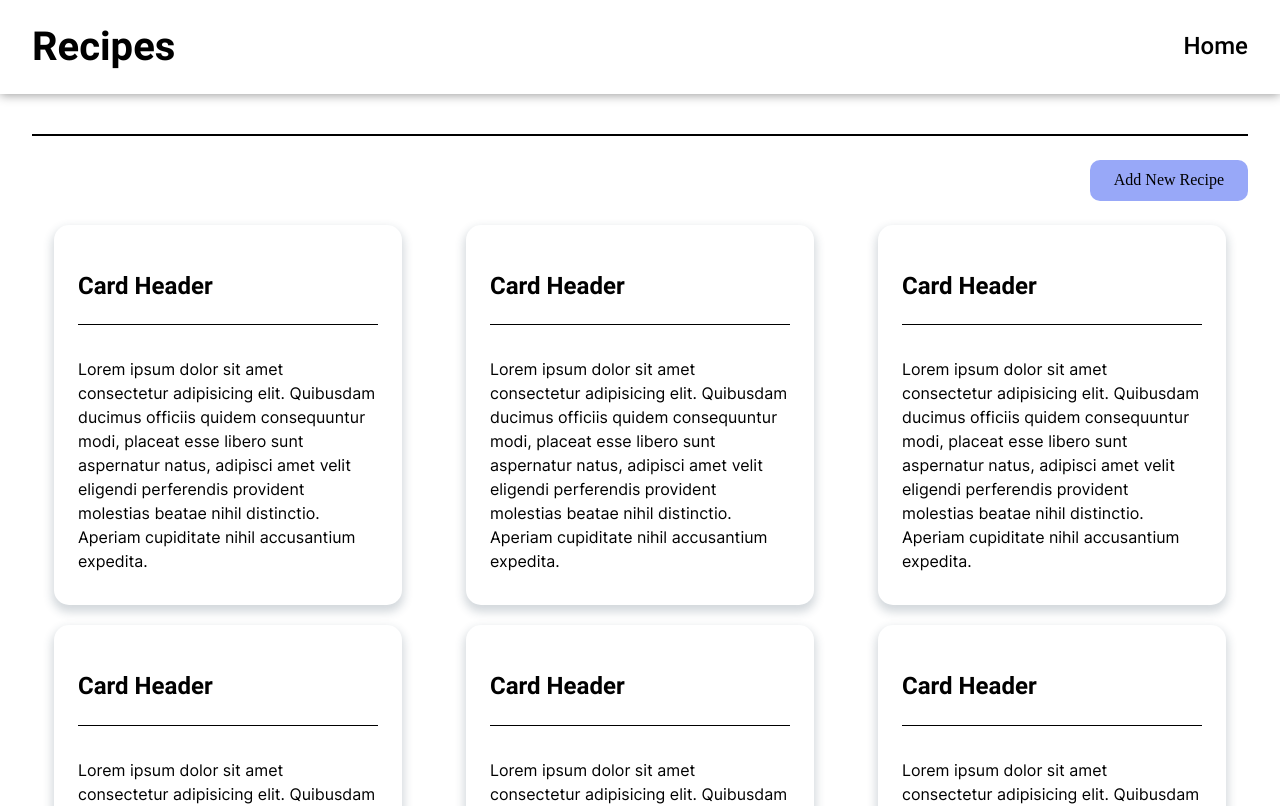
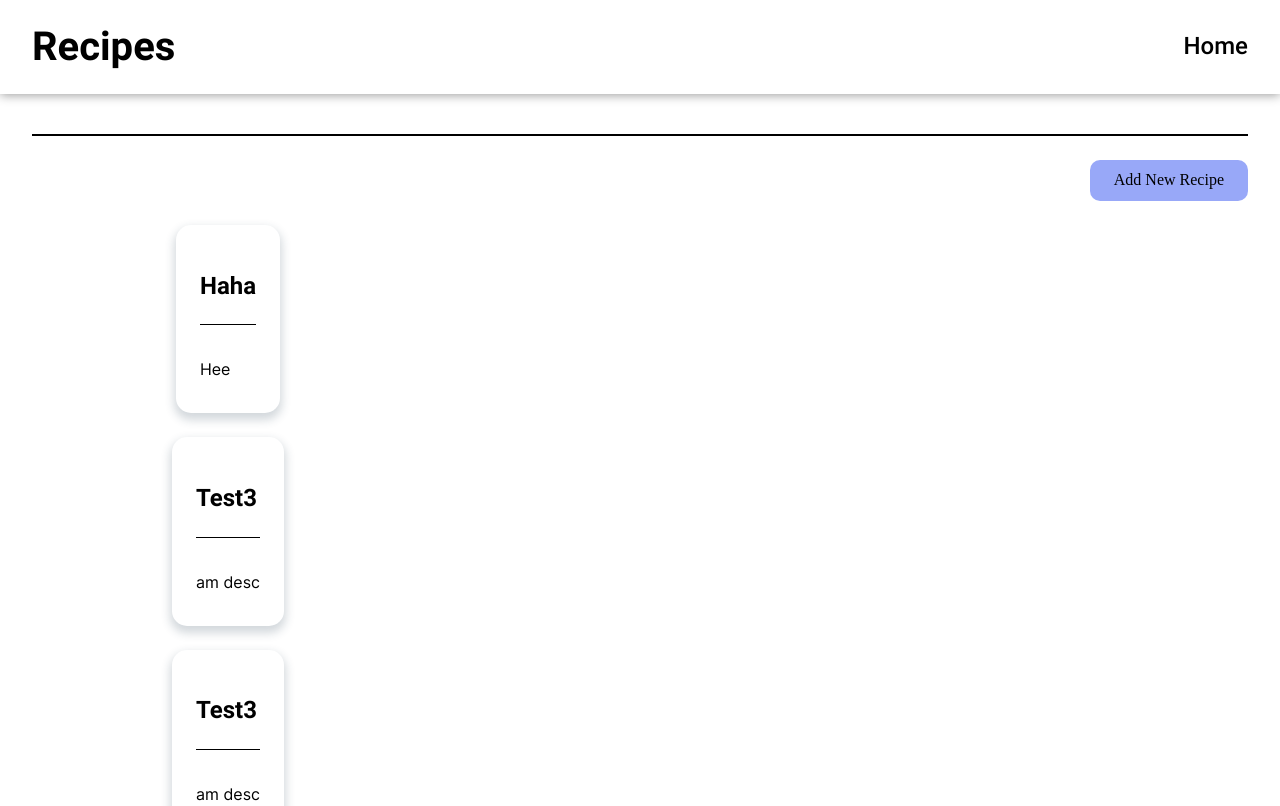
Before and after one commit to Qusz/vue-recipe-app, a Vue app: page / in a window 1280 px wide. Shown: the top 806 px of the page. Built offline with nearby package versions, Linux system fonts and the light colour scheme; data requests are answered from the project's data file.

Commit message:
adds delete recipe

```diff
--- a/db.json
+++ b/db.json
@@ -1,64 +1,87 @@
 {
   "recipes": [
     {
-      "id": 2,
-      "name": "Stir fry",
-      "desc": "Blah blah blah",
+      "id": 1,
+      "name": "Haha",
+      "desc": "Hee",
       "ingredients": [
         {
-          "ingredient": "name",
-          "qty": "qty"
+          "ingredient": "heee",
+          "qty": "2"
+        },
+        {
+          "ingredient": "heee",
+          "qty": "2"
         }
       ],
-      "instructions": "blah blah blah"
+      "instructions": "dawd"
     },
     {
       "id": 3,
-      "name": "Stir fry",
-      "desc": "Blah blah blah",
+      "name": "Test3",
+      "desc": "am desc",
       "ingredients": [
         {
-          "ingredient": "name",
-          "qty": "qty"
+          "ingredient": "lel",
+          "qty": "23'"
         }
       ],
-      "instructions": "blah blah blah"
-    },
-    {
-      "id": 4,
-      "name": "Stir fry",
-      "desc": "Blah blah blah",
-      "ingredients": [
-        {
-          "ingredient": "name",
-          "qty": "qty"
-        }
-      ],
-      "instructions": "blah blah blah"
+      "instructions": "hahahahah"
     },
     {
       "id": 5,
-      "name": "Stir fry",
-      "desc": "Blah blah blah",
+      "name": "Test3",
+      "desc": "am desc",
       "ingredients": [
         {
-          "ingredient": "name",
-          "qty": "qty"
+          "ingredient": "lel",
+          "qty": "23'"
         }
       ],
-      "instructions": "blah blah blah"
+      "instructions": "hahahahah"
     },
     {
-      "id": 1,
-      "name": "Stir fry",
-      "desc": "Blah blah blah",
+      "id": 6,
+      "name": "Test3",
+      "desc": "am desc",
       "ingredients": [
         {
-          "ingredient": "name",
-          "qty": "qty"
+          "ingredient": "lel",
+          "qty": "23'"
         }
       ],
-      "instructions": "blah blah blah"
+      "instructions": "hahahahah"
+    },
+    {
+      "id": 7,
+      "name": "Test3",
+      "desc": "am desc",
+      "ingredients": [
+        {
+          "ingredient": "lel",
+          "qty": "23'"
+        }
+      ],
+      "instructions": "hahahahah"
+    },
+    {
+      "id": 10,
+      "name": "awdwdw",
+      "desc": "awdawd",
+      "ingredients": [
+        {
+          "ingredient": "22",
+          "qty": "3"
+        }
+      ],
+      "instructions": "eefffff"
+    },
+    {
+      "id": 11,
+      "name": "dawd",
+      "desc": "asdwad",
+      "ingredients": [],
+      "instructions": "dawd"
     }
   ]
 }
--- a/src/components/RecipeCard.vue
+++ b/src/components/RecipeCard.vue
@@ -1,8 +1,8 @@
 <template>
     <div class="card">
-      <h4 class="card__header">Card Header</h4>
+      <h4 class="card__header">{{ header }}</h4>
       <div class="card__body">
-        <p class="card__content">Lorem ipsum dolor sit amet consectetur adipisicing elit. Quibusdam ducimus officiis quidem consequuntur modi, placeat esse libero sunt aspernatur natus, adipisci amet velit eligendi perferendis provident molestias beatae nihil distinctio. Aperiam cupiditate nihil accusantium expedita.</p>
+        <p class="card__content">{{ content }}</p>
       </div>
     </div>
 
@@ -10,6 +10,10 @@
 
 <script>
 
+export default {
+  props: ['header', 'content']
+}
+
 </script>
 
 <style lang="scss" scoped>
--- a/src/router/index.js
+++ b/src/router/index.js
@@ -12,7 +12,8 @@ const routes = [
   {
     path: '/recipe/:id',
     name: 'RecipeView',
-    component: RecipeView
+    component: RecipeView,
+    props: true
   },
   {
     path: '/add-recipe',
--- a/src/views/AddRecipe.vue
+++ b/src/views/AddRecipe.vue
@@ -5,6 +5,21 @@
       <h1 class="add-recipe__header">
         Add a new recipe
       </h1>
+
+      <div class="add-recipe__wrapper">
+        <label for="recipe-name" class="add-recipe__title">
+          Recipe name
+        </label>
+        <textarea
+          v-model="name"
+          class="add-recipe__name"
+          name="recipe-name"
+          id="recipe-name"
+          cols="20"
+          rows="1"
+        >
+        </textarea>
+      </div>
 
       <div class="add-recipe__wrapper">
         <label for="recipe-desc" class="add-recipe__title">
@@ -94,23 +109,18 @@
 
 <script>
 
+import Server from '@/APIs/ServerAPI.js'
+
 export default {
   name: 'AddRecipe',
   data() {
     return {
-      currentId: 0,
+      name: "",
       description: "",
       ingredientName: "",
       ingredientQty: null,
       ingredients: [],
       instructions: "",
-      fullRecipe: {
-        "id": this.currentId,
-        "name": "",
-        "desc": "",
-        "ingredients": [],
-        "instructions": ""
-      }
     }
   },
   methods: {
@@ -125,11 +135,17 @@ export default {
     },
 
     submitRecipe() {
+      const server = new Server();
+      server.addRecipe({
+        id: "",
+        name: this.name,
+        desc: this.description,
+        ingredients: this.ingredients,
+        instructions: this.instructions
+      }).
+        then(this.$router.push('/'));
+    }
 
-    },
-    test() {
-      console.log(this.description, this.instructions);
-    }
   }
 }
 
--- a/src/views/HomeView.vue
+++ b/src/views/HomeView.vue
@@ -10,17 +10,22 @@
     </BaseButton>
    </router-link>
 
-    <div class="home__cards">
-      <RecipeCard class="home__card"></RecipeCard>
-      <RecipeCard class="home__card"></RecipeCard>
-      <RecipeCard class="home__card"></RecipeCard>
-      <RecipeCard class="home__card"></RecipeCard>
-      <RecipeCard class="home__card"></RecipeCard>
-      <RecipeCard class="home__card"></RecipeCard>
-      <RecipeCard class="home__card"></RecipeCard>
-      <RecipeCard class="home__card"></RecipeCard>
-      <RecipeCard class="home__card"></RecipeCard>
-      <RecipeCard class="home__card"></RecipeCard>
+    <div
+      v-for="item in this.recipes"
+      :key="item.id"
+      class="home__cards"
+    >
+      <router-link
+        :to="{ name: 'RecipeView', params: { id: item.id } }"
+      >
+        <RecipeCard
+          :header="item.name"
+          :content="item.desc"
+          class="home__card">
+        </RecipeCard>
+      </router-link>
+
+
     </div>
   </div>
   <rotuer-view />
@@ -31,10 +36,29 @@
 
 import RecipeCard from '@/components/RecipeCard.vue'
 import BaseButton from '@/components/BaseButton.vue'
+import Server from '@/APIs/ServerAPI.js'
 
 export default {
   name: 'HomeView',
-  components: { RecipeCard, BaseButton }
+  components: { RecipeCard, BaseButton },
+  created() {
+    this.getData();
+  },
+  data() {
+    return {
+      recipes: null
+    }
+
+  },
+  methods: {
+    getData() {
+      const server = new Server();
+      server.fetchRecipes().
+        then(data => {
+          this.recipes = data;
+        });
+    }
+  }
 }
 
 </script>
--- a/src/views/RecipeView.vue
+++ b/src/views/RecipeView.vue
@@ -3,37 +3,31 @@
   <div class="container">
     <section class="recipe">
       <h1 class="recipe__title">
-        Recipe Name
+        {{ this.recipes.name }}
       </h1>
       <p class="recipe__description">
-        Lorem ipsum dolor sit, amet consectetur adipisicing elit. Iure dolore at rerum illo magnam, quod odio maxime eligendi optio, consequatur nobis inventore nesciunt ratione aliquam facilis dolor. Odit, reiciendis molestiae.
+        {{ this.recipes.desc }}
       </p>
       <h2 class="recipe__ingredients-tile">
         Ingredients
       </h2>
       <ul class="recipe__ingredients">
-        <li class="recipe__ingredient">
-          Lorem, 30g
-        </li>
-        <li class="recipe__ingredient">
-          Lorem, 30g
-        </li>
-        <li class="recipe__ingredient">
-          Lorem, 30g
-        </li>
-        <li class="recipe__ingredient">
-          Lorem, 30g
-        </li>
-        <li class="recipe__ingredient">
-          Lorem, 30g
-        </li>
-        <li class="recipe__ingredient">
-          Lorem, 30g
+        <li
+          v-for="item in this.recipes.ingredients"
+          :key="item.id"
+          class="recipe__ingredient">
+          {{ item.ingredient }}, {{ item.qty }}
         </li>
       </ul>
       <p class="recipe__instructions">
-        Lorem ipsum dolor sit amet consectetur adipisicing elit. At laboriosam qui quae nobis veritatis alias, quo voluptates doloremque, fugiat iusto, magni odio omnis eius voluptate ad ducimus? Quaerat, maxime. Nostrum, reiciendis libero blanditiis consectetur quam quas quibusdam doloribus. Fuga consequuntur esse sequi sint reiciendis fugit beatae, nihil quibusdam reprehenderit numquam? Expedita ratione odit ab tenetur temporibus quas soluta sint facilis, ipsum mollitia sit officiis, dolores sapiente facere nihil consectetur delectus? Corporis debitis illum fugit, ducimus voluptates deserunt numquam odio incidunt.
+        {{ this.recipes.instructions }}
       </p>
+      <button
+        class=""
+        @click="this.deleteRecipe()"
+      >
+        Delete recipe
+      </button>
     </section>
   </div>
 
@@ -42,8 +36,40 @@
 
 <script>
 
+import Server from '@/APIs/ServerAPI.js'
+
 export default {
-  name: 'RecipeView'
+  name: 'RecipeView',
+  props: {
+    id: {
+      type: Number
+    }
+  },
+  created() {
+    this.getData();
+  },
+  data() {
+    return {
+      recipes: null
+    }
+
+  },
+  methods: {
+    getData() {
+      const server = new Server();
+      server.fetchRecipes().
+        then(data => {
+          // Change this
+          this.recipes = data[this.id - 1];
+        });
+    },
+    deleteRecipe() {
+      const server = new Server();
+      server.removeRecipe(this.id).
+        then(this.$router.push('/'));
+    }
+
+  }
 }
 
 </script>
```
Also changed, not shown: 1 other file (tests, documents, lock files or other folders).
